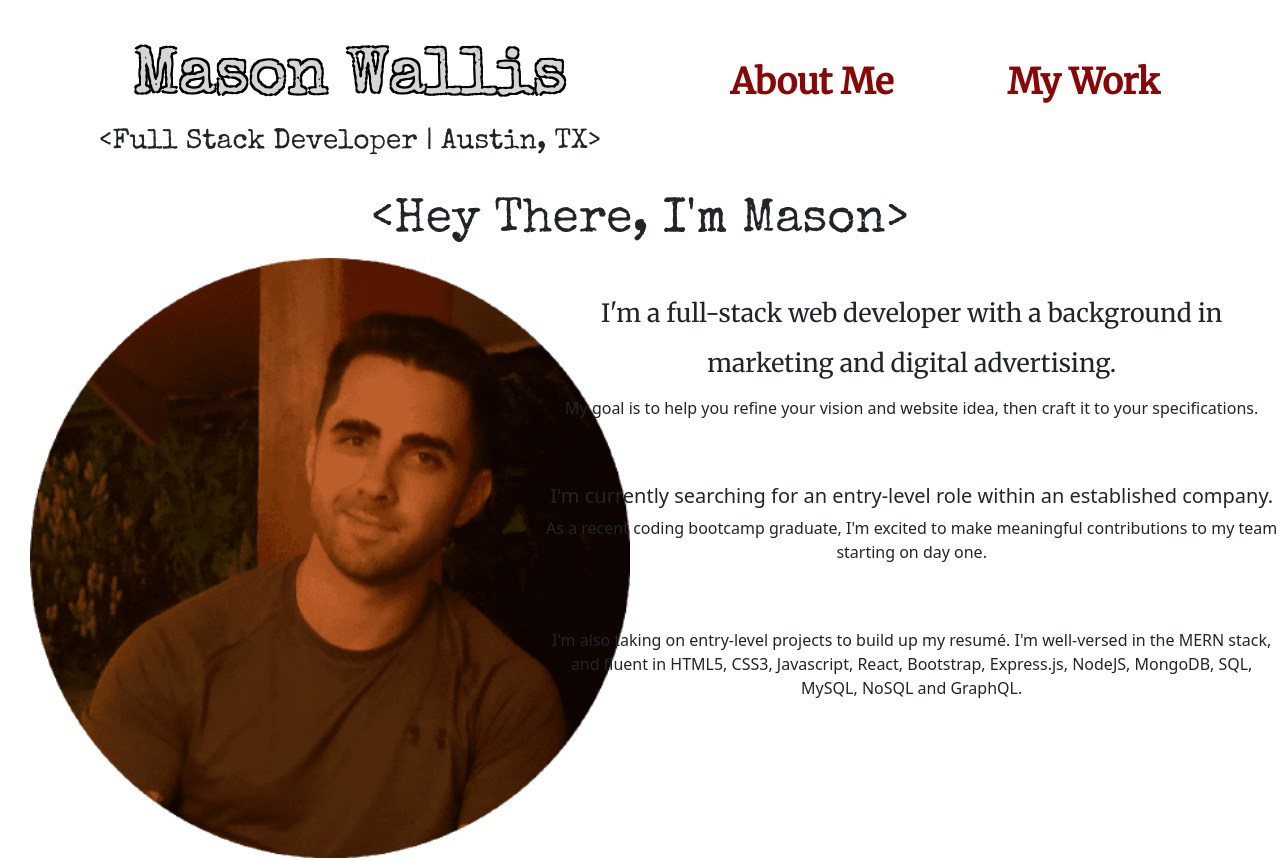
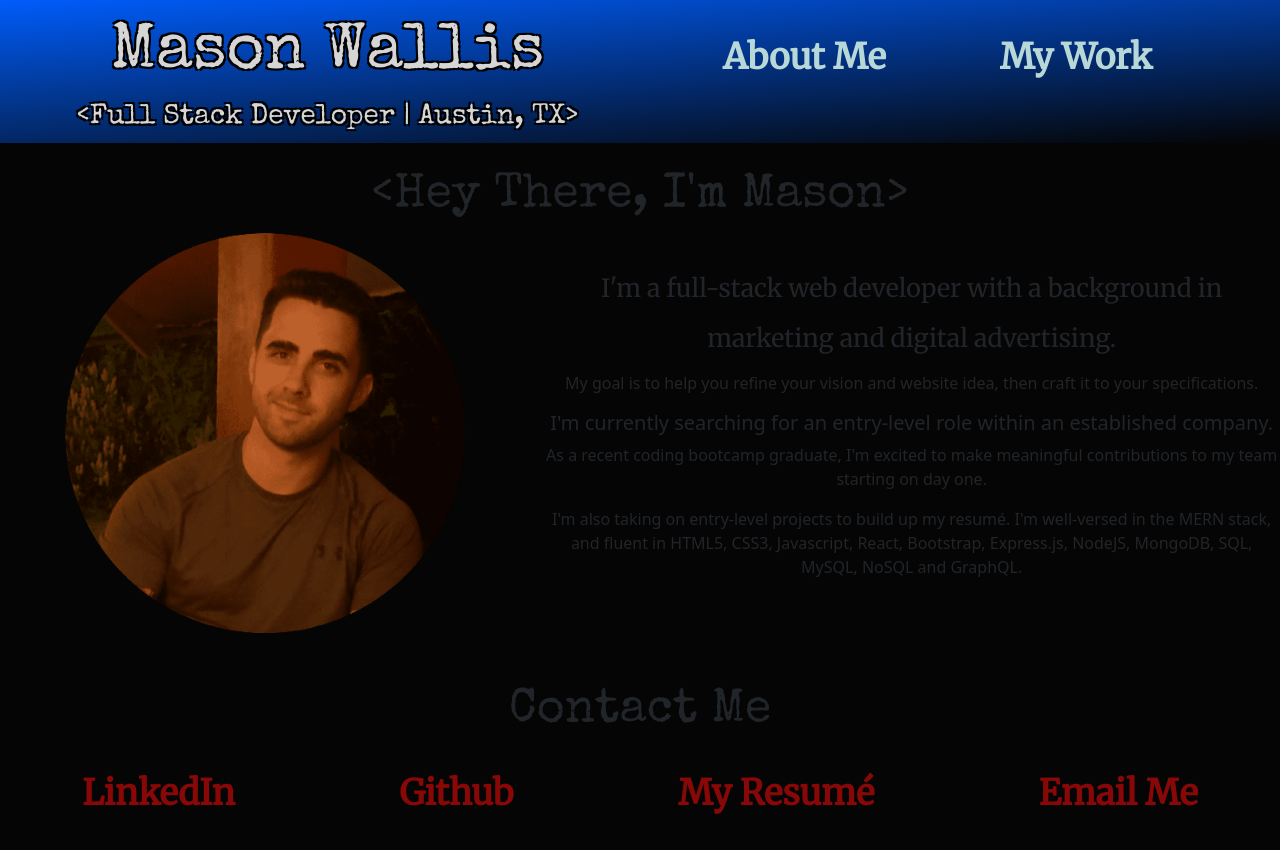
Before and after one commit to mwallis5110/Homework2, a React (Create React App) app: page / in a window 1280 px wide. Shown: the top 860 px of the page. Built offline with nearby package versions, Linux system fonts and the light colour scheme.

Commit message:
Background color & header kinda done

```diff
--- a/src/App.css
+++ b/src/App.css
@@ -1,6 +1,13 @@
 .App {
   text-align: center;
+  /* background-image: url("./images/background-image.png");
+  background-repeat: no-repeat;
+  background-size: cover;
+  background-position: center; */
+  background-color: #050505;
 }
+
+
 
 .App-logo {
   height: 40vmin;
--- a/src/components/Footer/Footer.css
+++ b/src/components/Footer/Footer.css
@@ -1,8 +1,6 @@
 footer {
   margin-top: 50px;
   padding-bottom: 30px;
-  /* padding-left: 40px; */
-  background: linear-gradient(184deg, white 40%, black);
 }
 
 button {
--- a/src/components/Header/Header.css
+++ b/src/components/Header/Header.css
@@ -1,9 +1,10 @@
 .header {
   display: flex;
-  padding-left: 40px;
-  padding-top: 40px;
+  padding-left: 10px;
+  padding-top: 15px;
   font-family: "Special Elite";
-  /* background: linear-gradient(4deg, white 40%, black); */
+  background: linear-gradient(-184deg, #005cfa, #050505);
+  /* background: linear-gradient(4deg, #FE5F55 40%, #4F6367); */
 }
 
 .header h1 {
@@ -13,6 +14,12 @@
   font-size: 65px;
 }
 
+.subheader {
+  color: rgb(214, 214, 214);
+  text-shadow: -2px -2px 0 black, 2px -2px 0 black, -2px 2px 0 black,
+    2px 2px 0 black;
+}
+
 .leftSide {
   width: 50%;
 }
@@ -20,13 +27,3 @@
 .rightSide {
   width: 50%;
 }
-
-/* @media screen and (max-width: 480px) {
-  #intro {
-    text-align: center;
-  }
-
-  #myName {
-    text-align: center;
-  }
-} */
--- a/src/components/Header/Header.js
+++ b/src/components/Header/Header.js
@@ -8,7 +8,7 @@ export default function Header() {
     <div className="header">
       <div className="leftSide">
         <h1>Mason Wallis</h1>
-        <h3>&lt;Full Stack Developer | Austin, TX&gt;</h3>
+        <h3 className="subheader">&lt;Full Stack Developer | Austin, TX&gt;</h3>
       </div>
       <div className="rightSide">
         <TopNavbar />
--- a/src/components/Navbar/Navbar.css
+++ b/src/components/Navbar/Navbar.css
@@ -3,7 +3,7 @@
   font-size: 35px;
   margin-right: 50px;
   padding: 1rem 2rem;
-  color: #880808;
+  color: #B8D8D8;
   font-weight: bold;
   font-family: "Merriweather", serif;
 }
@@ -11,8 +11,8 @@
 /* Hover effects */
 #link1:hover,
 #link2:hover {
-  color: white;
-  background-color: #d21404;
+  background-color: #EEF5DB;
+  color: #4F6367;
   border-radius: 50px;
   opacity: 1;
   transition: 0.5s ease-out;
--- a/src/index.css
+++ b/src/index.css
@@ -1,4 +1,5 @@
 body {
+  height: 100%;
   margin: 0;
   font-family: -apple-system, BlinkMacSystemFont, 'Segoe UI', 'Roboto', 'Oxygen',
     'Ubuntu', 'Cantarell', 'Fira Sans', 'Droid Sans', 'Helvetica Neue',
--- a/src/pages/About/about.css
+++ b/src/pages/About/about.css
@@ -1,6 +1,4 @@
 .aboutWrapper {
-  overflow: hidden;
-  height: 100vh;
 }
 
 .aboutMe {
@@ -11,9 +9,9 @@
 }
 
 .headshot {
-  margin-left: 30px;
+  margin-left: 10px;
   padding: 0px;
-  width: 600px;
+  width: 400px;
 }
 
 .aboutText {
--- a/src/pages/About/about.js
+++ b/src/pages/About/about.js
@@ -1,11 +1,14 @@
 import React from "react";
 import { Row, Col } from "react-bootstrap";
 import Headshot from "../../../src/images/Headshot2.png";
+
+
 import "./about.css";
 
 export default function About() {
   return (
     <div className="aboutWrapper">
+
       <h1 className="aboutMe">&lt;Hey There, I'm Mason&gt;</h1>
       <Row>
         <Col md={12} lg={5}>
@@ -19,19 +22,22 @@ export default function About() {
         </Col>
         <Col md={12} lg={7}>
           <h5 className="aboutText">
-            I'm a full-stack web developer with a background in
-            marketing and digital advertising. </h5>
-            <p>My goal is to help you refine
-            your vision and website idea, then craft it to your specifications.</p>
-            <br />
-            <br />
-            <h5>I'm currently searching for an entry-level role within an
-            established company.</h5> <p>As a recent coding bootcamp graduate, I'm
-            excited to make meaningful contributions to my team starting on day
-            one.</p>
-            <br />
-            <br />
-            <p>
+            I'm a full-stack web developer with a background in marketing and
+            digital advertising.
+          </h5>
+          <p>
+            My goal is to help you refine your vision and website idea, then
+            craft it to your specifications.
+          </p>
+          <h5>
+            I'm currently searching for an entry-level role within an
+            established company.
+          </h5>{" "}
+          <p>
+            As a recent coding bootcamp graduate, I'm excited to make meaningful
+            contributions to my team starting on day one.
+          </p>
+          <p>
             I'm also taking on entry-level projects to build up my resumé. I'm
             well-versed in the MERN stack, and fluent in HTML5, CSS3,
             Javascript, React, Bootstrap, Express.js, NodeJS, MongoDB, SQL,
```
Also changed, not shown: src/images/background-image.png (added).
